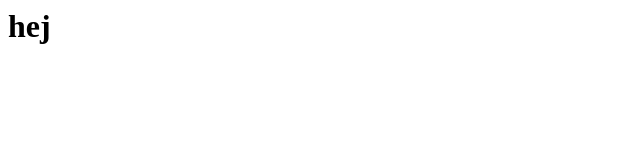
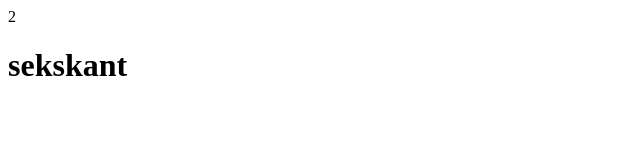
Before and after one commit to masterper199/GameOne, a plain HTML site: page index.html in a window 1280 px wide. Shown: the whole page, without its empty margins (0-640 px from the left). Drawn offline with nearby package versions, Linux system fonts and the light colour scheme.

Commit message:
Add countdown

```diff
--- a/index.html
+++ b/index.html
@@ -15,7 +15,7 @@
 
 
 <body>
-
+	<div id="countdown">10</div>
 
 	<h1>hej</h1>
 
--- a/soerensDel.js
+++ b/soerensDel.js
@@ -17,12 +17,17 @@ var keyData = {
 	}
 }
 var currentFigure;
+var seconds = 3;
+var secondsTemp = seconds;
+var temp;
 
+
+countdown();
 init();
 
 //Eventlistener on document
 $(document).keypress(function(e){
-  checkKeyMatch();
+  checkKeyMatch(e);
 });
 
 
@@ -30,8 +35,10 @@ $(document).keypress(function(e){
 // Functions
 // -------------------------
 function init(){
+	secondsTemp = seconds;
 	currentFigure = randomFigure();
 	drawFigure();
+	// alert("Start over");
 }
 
 function randomFigure(){
@@ -41,9 +48,10 @@ function randomFigure(){
 function drawFigure(){
 	$(".figure").removeClass();
 	$(".figure").addClass(currentFigure);
+	$("h1").html(currentFigure);
 }
 
-function checkKeyMatch(){
+function checkKeyMatch(e){
 	if (keyData[e.key]) {
 	  	if (keyData[e.key].figure == currentFigure) {
 	  		init();
@@ -54,9 +62,20 @@ function checkKeyMatch(){
 }
 
 // -------------------------
-// Timer functions
+// Countdown function
 // -------------------------
 
 function countdown() {
-	seconds = document.getElementById("countdown")
+	if (secondsTemp == 1) {
+		alert("GAME OVER");
+		init();
+		temp = document.getElementById("countdown");
+		temp.innerHTML = "0";
+		secondsTemp = seconds;
+	}
+
+	secondsTemp--;
+	temp = document.getElementById("countdown");
+	temp.innerHTML = secondsTemp;
+	setTimeout(countdown, 1000);
 }
```
